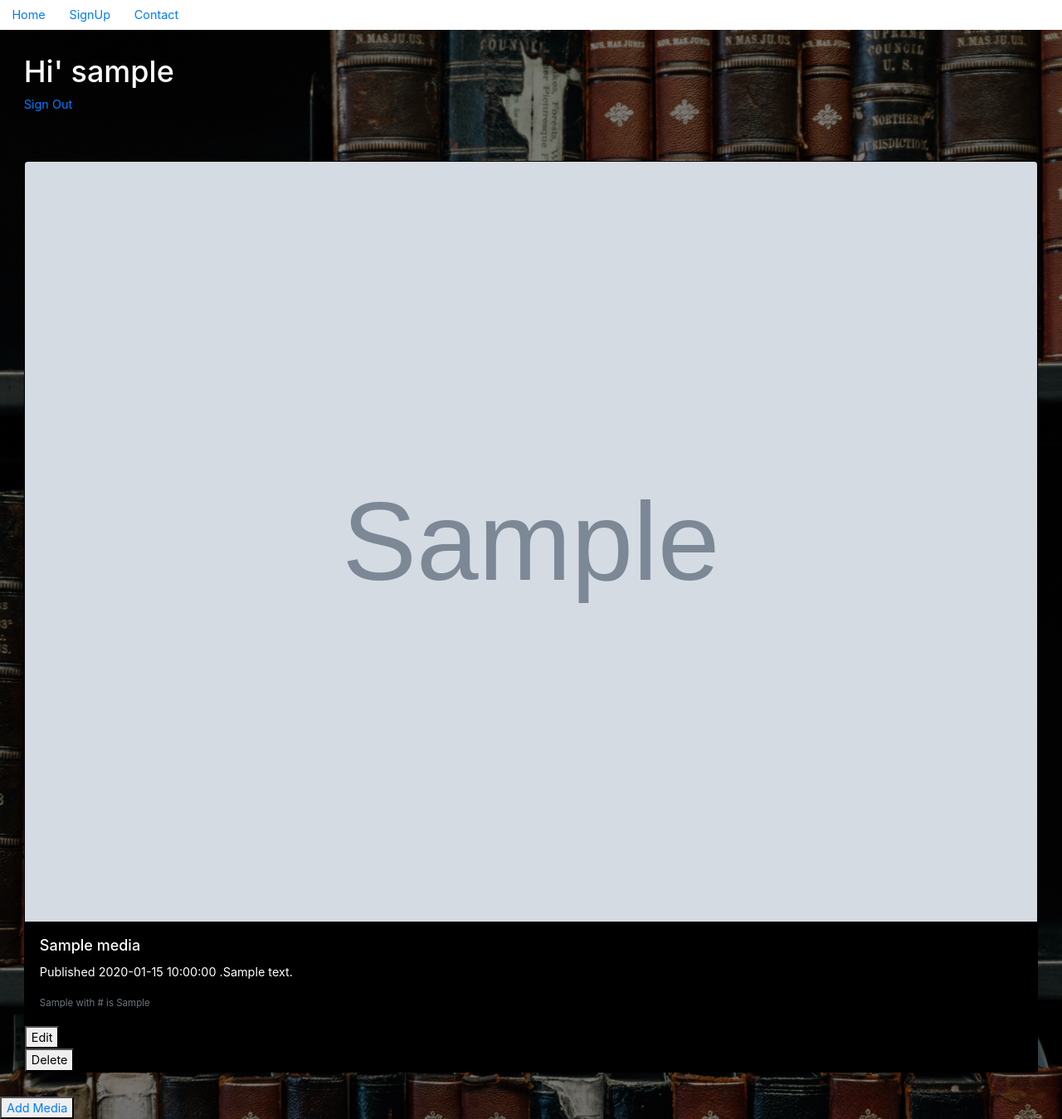
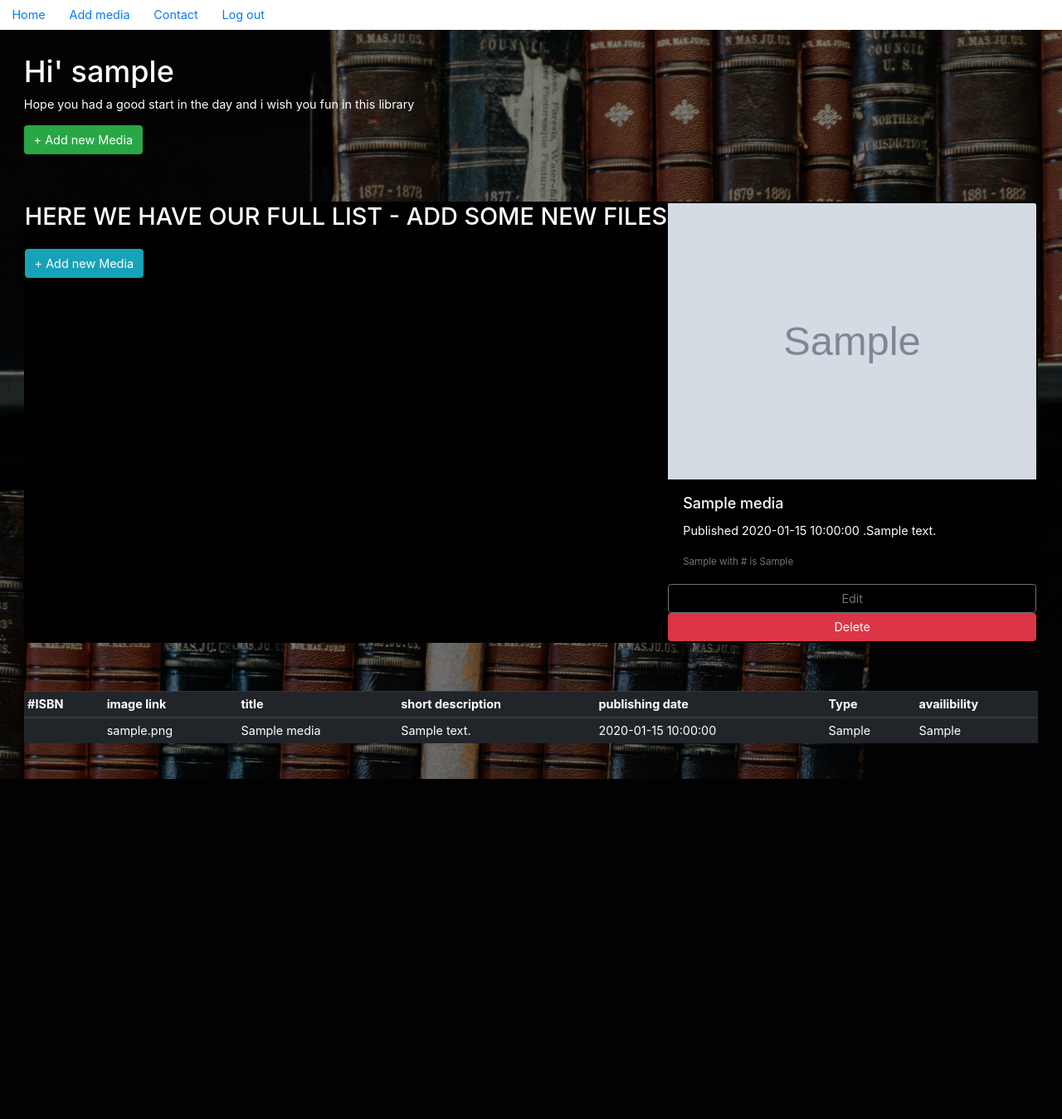
Before and after one commit to VerenaEna/FSWD40-CodeReview10, a PHP site: page /home.php in a window 1280 px wide. Shown: the whole page at 83% size. After the commit the page ends 939 px from the top, so only its background shows below. Run offline with PHP 8.4, Linux system fonts and the light colour scheme; the visitor is signed in with stand-in values (Sample User, id 1); tables that the repository leaves empty or names only in its code hold one stand-in row (values such as "Sample post"); grey boxes marked "Sample" are stand-in pictures; data that the repository does not hold is empty; a stand-in replaces the project's code that opens the database connection; some libraries are stand-ins or nearby versions.

Commit message:
Fix: add table and styling

```diff
--- a/home.php
+++ b/home.php
@@ -22,8 +22,8 @@ $title = $media['title'];
 <!DOCTYPE html>
   <html>
     <head>
-      <meta http-equiv="Content-Type" content="text/html; charset=utf-8">
       <title>Welcome - <?php echo $userRow['user_name']; ?></title>
+      <meta charset="utf-8">
       <link href="https://fonts.googleapis.com/css?family=Roboto:300,400,500" rel="stylesheet">
       <link rel="stylesheet" href="https://use.fontawesome.com/releases/v5.0.8/css/all.css" integrity="sha384-3AB7yXWz4OeoZcPbieVW64vVXEwADiYyAEhwilzWsLw+9FgqpyjjStpPnpBO8o8S" crossorigin="anonymous"><!-- for the heart icon in the footer -->
       <link rel="stylesheet" href="https://stackpath.bootstrapcdn.com/bootstrap/4.1.1/css/bootstrap.min.css" integrity="sha384-WskhaSGFgHYWDcbwN70/dfYBj47jz9qbsMId/iRN3ewGhXQFZCSftd1LZCfmhktB" crossorigin="anonymous">
@@ -37,25 +37,38 @@ $title = $media['title'];
           <a class="nav-link" href="#">Home</a>
         </li>
         <li class="nav-item">
-          <a class="nav-link" href="register.php">SignUp</a>
+          <a class="nav-link" href="create.php">Add media</a>
         </li>
         <li class="nav-item">
           <a class="nav-link" href="contact.html">Contact</a>
+        </li>
+        <li class="nav-item">
+          <a class="nav-link" href="logout.php?logout">Log out</a>
         </li>
       </ul>
     </header>
     <section>
       <h1>Hi' <?php echo $userRow['user_name']; ?></h1>
+      <p>
+        Hope you had a good start in the day and i wish you fun in this library
+      </p>
 
-      <a href="logout.php?logout">Sign Out</a>
+      <div class="manageUser">
+        <a class="btn btn-success" href="create.php" role="button">+ Add new Media</a>
+      </div>
     </section>
     <section class="cards">
 
 
-      <div class='card-group'>
+      <div class='cards card card-group'>
+        <div class="manager">
+          <h2>Here we have our Full List - add some new files</h2>
+          <a class="btn btn-info" role="button" href="create.php">+ Add new Media</a>
+        </div>
+
         <?php
 
-        $sql = "SELECT * FROM media order by pub_date";
+        $sql = "SELECT * FROM media";
 
         $result = $connect->query($sql);
 
@@ -73,8 +86,8 @@ $title = $media['title'];
                         <p class='card-text'>Published ".$row['pub_date']." .".$row['short_descr']."</p>
                         <p class='card-text'><small class='text-muted'>".$row['media_type']." with #".$row['ISBN']." is ".$row['availibility']." </small></p>
                       </div>
-                      <a href='update.php?car_id=".$row['ISBN']."'><button type='button'>Edit</button></a>
-                      <a href='delete.php?car_id=".$row['ISBN']."'><button type='button'>Delete</button></a>
+                      <a class='btn btn-outline-secondary' href='update.php?car_id=".$row['ISBN']."'>Edit</a>
+                      <a class='btn btn-danger' href='delete.php?car_id=".$row['ISBN']."'>Delete</a>
                   </div>";
             }
         } else {
@@ -83,11 +96,50 @@ $title = $media['title'];
         ?>
       </div>
     </section>
+    <section>
+      <div class="table-responsive-md">
+        <table class='table table-sm table-hover table-dark'>
+          <thead class='thead-dark'>
+            <tr>
+            <th scope='col'>#ISBN</th>
+            <th scope='col'>image link</th>
+            <th scope='col'>title</th>
+            <th scope='col'>short description</th>
+            <th scope='col'>publishing date</th>
+            <th scope='col'>Type</th>
+            <th scope='col'>availibility</th>
+            </tr>
+          </thead>
 
-    <div class="manageUser">
-    <button type="button"><a href="create.php">Add Media</a></button>
+          <?php
 
-</div>
-</body>
+          $sql = "SELECT * FROM media";
+          $result = $connect->query($sql);
+
+
+          if($result->num_rows > 0) {
+              while($row = $result->fetch_assoc()) {
+                  echo
+                  "
+                    <tbody>
+                      <tr>
+                        <th scope='row'>".$row['ISBN']."</th>
+                        <td>".$row['img_src']."</td>
+                        <td>".$row['title']."</td>
+                        <td>".$row['short_descr']."</td>
+                        <td>".$row['pub_date']."</th>
+                        <td>".$row['media_type']."</td>
+                        <td>".$row['availibility']."</td>
+                      </tr>
+                    </tbody>";
+              }
+          } else {
+              echo "<p><center>No Data Avaliable</center></p>";
+          }
+          ?>
+        </table>
+      </div>
+    </section>
+  </body>
 </html>
 <?php ob_end_flush(); ?>
```
